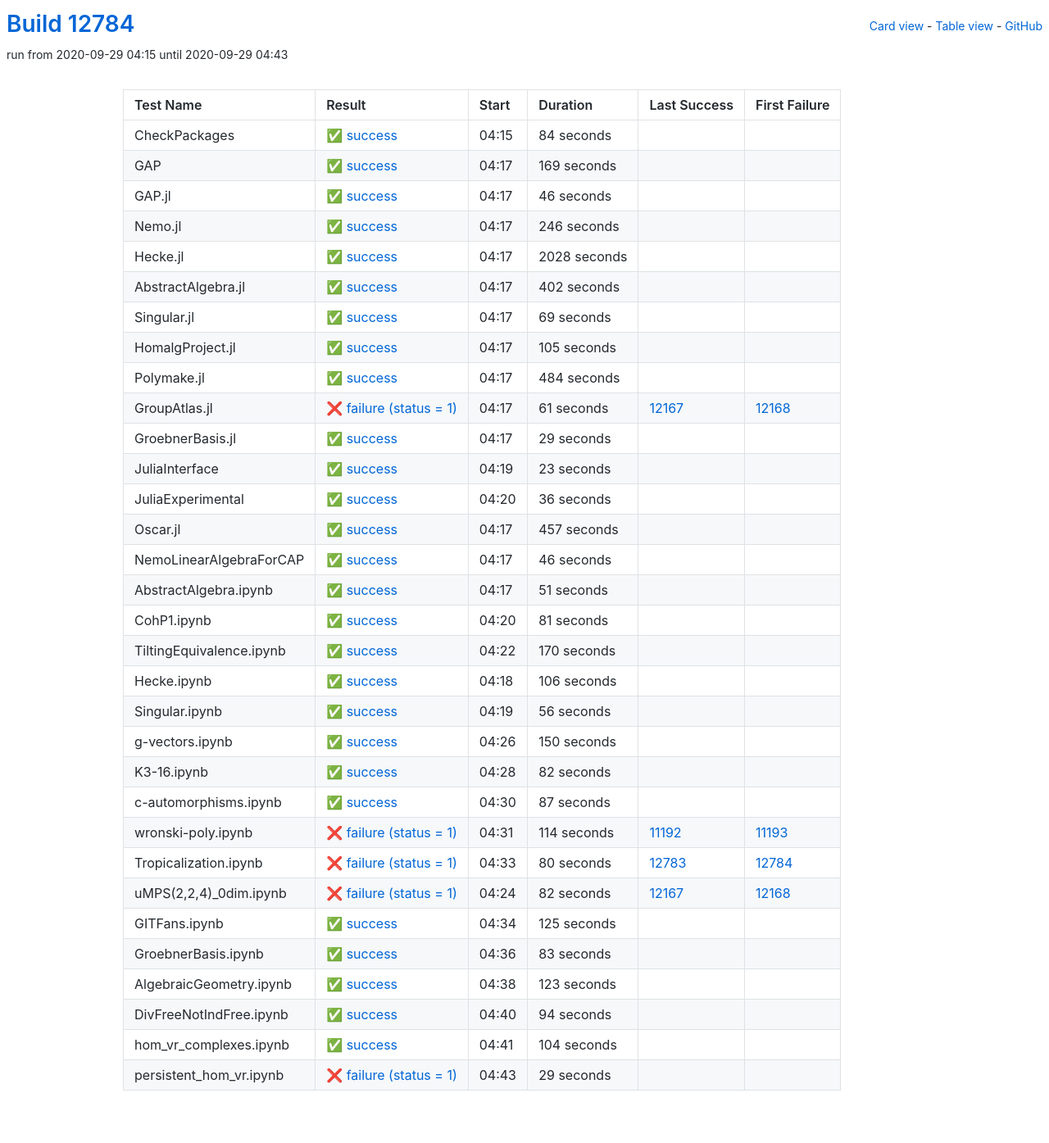
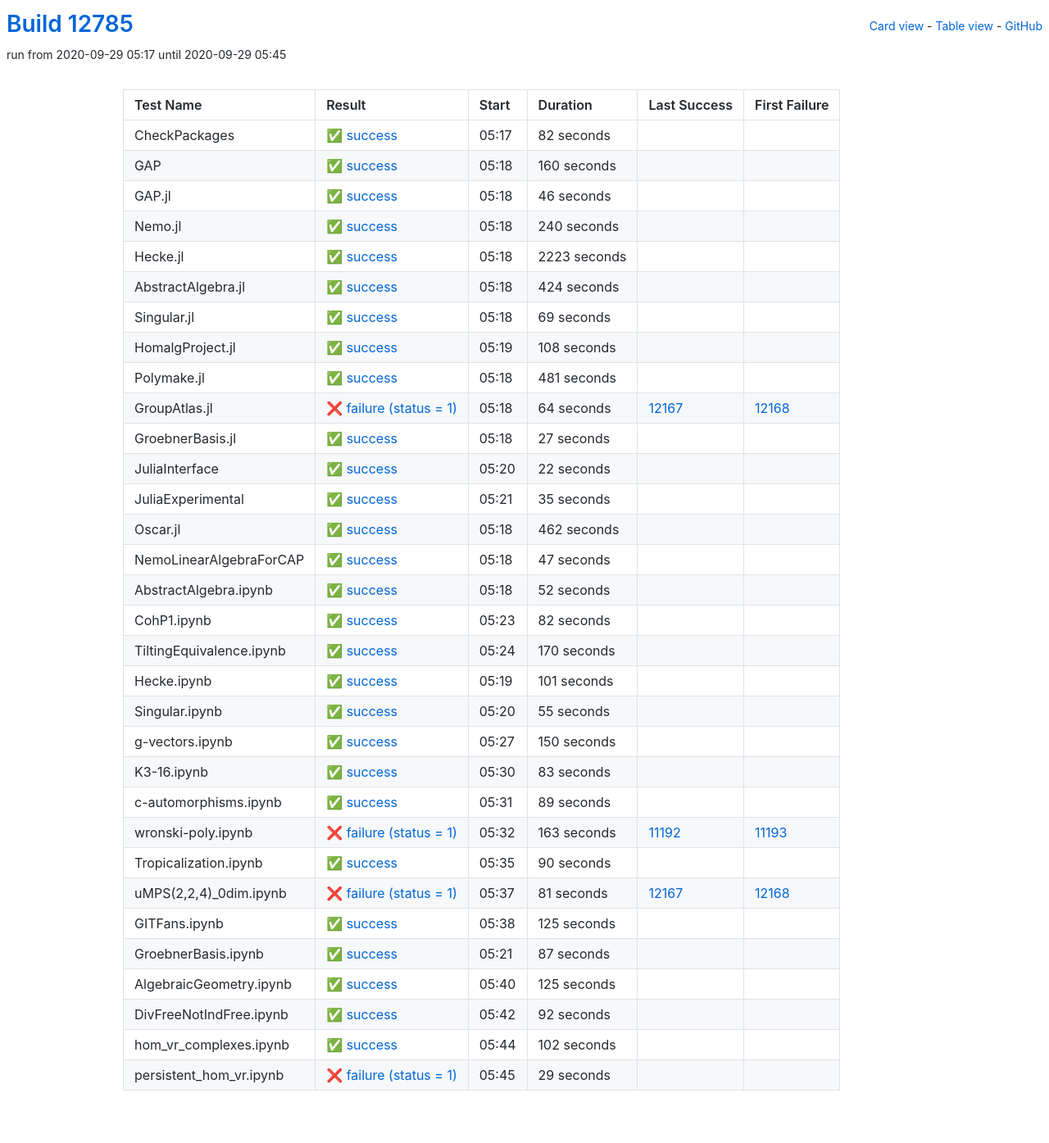
Before and after one commit to oscar-system/oscar-ci-status, a Jekyll site: the page built from table.html, in a window 1280 px wide. Shown: the whole page at 82% size. Built offline with Jekyll 4.4.1, drawn with Linux system fonts in a browser that asks for light colours.

Commit message:
Build #12785

```diff
--- a/_data/ci.yml
+++ b/_data/ci.yml
@@ -1,6 +1,6 @@
 ---
-build: 12784
-build_url: https://oscarci.mathematik.uni-kl.de/job/oscar/12784/
+build: 12785
+build_url: https://oscarci.mathematik.uni-kl.de/job/oscar/12785/
 job: oscar
 organization: oscar-system
 repo: oscar-ci-status
@@ -8,32 +8,32 @@
 tests:
 - name: CheckPackages
   id: checkpackages
-  log: https://oscarci.mathematik.uni-kl.de/job/oscar/12784/artifact/logs/build-12784/CheckPackages.log
-  start: 2020-09-29 04:15
+  log: https://oscarci.mathematik.uni-kl.de/job/oscar/12785/artifact/logs/build-12785/CheckPackages.log
+  start: 2020-09-29 05:17
   success: true
   exitcode: 0
   status: success
-  duration: 84
+  duration: 82
   last_success: false
   last_success_url:
   first_failure: false
   first_failure_url:
 - name: GAP
   id: gap
-  log: https://oscarci.mathematik.uni-kl.de/job/oscar/12784/artifact/logs/build-12784/GAP.log
-  start: 2020-09-29 04:17
+  log: https://oscarci.mathematik.uni-kl.de/job/oscar/12785/artifact/logs/build-12785/GAP.log
+  start: 2020-09-29 05:18
   success: true
   exitcode: 0
   status: success
-  duration: 169
+  duration: 160
   last_success: false
   last_success_url:
   first_failure: false
   first_failure_url:
 - name: GAP.jl
   id: gap-jl
-  log: https://oscarci.mathematik.uni-kl.de/job/oscar/12784/artifact/logs/build-12784/GAP.jl.log
-  start: 2020-09-29 04:17
+  log: https://oscarci.mathematik.uni-kl.de/job/oscar/12785/artifact/logs/build-12785/GAP.jl.log
+  start: 2020-09-29 05:18
   success: true
   exitcode: 0
   status: success
@@ -44,44 +44,44 @@
   first_failure_url:
 - name: Nemo.jl
   id: nemo-jl
-  log: https://oscarci.mathematik.uni-kl.de/job/oscar/12784/artifact/logs/build-12784/Nemo.jl.log
-  start: 2020-09-29 04:17
+  log: https://oscarci.mathematik.uni-kl.de/job/oscar/12785/artifact/logs/build-12785/Nemo.jl.log
+  start: 2020-09-29 05:18
   success: true
   exitcode: 0
   status: success
-  duration: 246
+  duration: 240
   last_success: false
   last_success_url:
   first_failure: false
   first_failure_url:
 - name: Hecke.jl
   id: hecke-jl
-  log: https://oscarci.mathematik.uni-kl.de/job/oscar/12784/artifact/logs/build-12784/Hecke.jl.log
-  start: 2020-09-29 04:17
+  log: https://oscarci.mathematik.uni-kl.de/job/oscar/12785/artifact/logs/build-12785/Hecke.jl.log
+  start: 2020-09-29 05:18
   success: true
   exitcode: 0
   status: success
-  duration: 2028
+  duration: 2223
   last_success: false
   last_success_url:
   first_failure: false
   first_failure_url:
 - name: AbstractAlgebra.jl
   id: abstractalgebra-jl
-  log: https://oscarci.mathematik.uni-kl.de/job/oscar/12784/artifact/logs/build-12784/AbstractAlgebra.jl.log
-  start: 2020-09-29 04:17
+  log: https://oscarci.mathematik.uni-kl.de/job/oscar/12785/artifact/logs/build-12785/AbstractAlgebra.jl.log
+  start: 2020-09-29 05:18
   success: true
   exitcode: 0
   status: success
-  duration: 402
+  duration: 424
   last_success: false
   last_success_url:
   first_failure: false
   first_failure_url:
 - name: Singular.jl
   id: singular-jl
-  log: https://oscarci.mathematik.uni-kl.de/job/oscar/12784/artifact/logs/build-12784/Singular.jl.log
-  start: 2020-09-29 04:17
+  log: https://oscarci.mathematik.uni-kl.de/job/oscar/12785/artifact/logs/build-12785/Singular.jl.log
+  start: 2020-09-29 05:18
   success: true
   exitcode: 0
   status: success
@@ -92,128 +92,128 @@
   first_failure_url:
 - name: HomalgProject.jl
   id: homalgproject-jl
-  log: https://oscarci.mathematik.uni-kl.de/job/oscar/12784/artifact/logs/build-12784/HomalgProject.jl.log
-  start: 2020-09-29 04:17
+  log: https://oscarci.mathematik.uni-kl.de/job/oscar/12785/artifact/logs/build-12785/HomalgProject.jl.log
+  start: 2020-09-29 05:19
   success: true
   exitcode: 0
   status: success
-  duration: 105
+  duration: 108
   last_success: false
   last_success_url:
   first_failure: false
   first_failure_url:
 - name: Polymake.jl
   id: polymake-jl
-  log: https://oscarci.mathematik.uni-kl.de/job/oscar/12784/artifact/logs/build-12784/Polymake.jl.log
-  start: 2020-09-29 04:17
+  log: https://oscarci.mathematik.uni-kl.de/job/oscar/12785/artifact/logs/build-12785/Polymake.jl.log
+  start: 2020-09-29 05:18
   success: true
   exitcode: 0
   status: success
-  duration: 484
+  duration: 481
   last_success: false
   last_success_url:
   first_failure: false
   first_failure_url:
 - name: GroupAtlas.jl
   id: groupatlas-jl
-  log: https://oscarci.mathematik.uni-kl.de/job/oscar/12784/artifact/logs/build-12784/GroupAtlas.jl.log
-  start: 2020-09-29 04:17
+  log: https://oscarci.mathematik.uni-kl.de/job/oscar/12785/artifact/logs/build-12785/GroupAtlas.jl.log
+  start: 2020-09-29 05:18
   success: false
   exitcode: 1
   status: failure
-  duration: 61
+  duration: 64
   last_success: 12167
   last_success_url: https://oscarci.mathematik.uni-kl.de/job/oscar/12167/
   first_failure: 12168
   first_failure_url: https://oscarci.mathematik.uni-kl.de/job/oscar/12168/
 - name: GroebnerBasis.jl
   id: groebnerbasis-jl
-  log: https://oscarci.mathematik.uni-kl.de/job/oscar/12784/artifact/logs/build-12784/GroebnerBasis.jl.log
-  start: 2020-09-29 04:17
+  log: https://oscarci.mathematik.uni-kl.de/job/oscar/12785/artifact/logs/build-12785/GroebnerBasis.jl.log
+  start: 2020-09-29 05:18
   success: true
   exitcode: 0
   status: success
-  duration: 29
+  duration: 27
   last_success: false
   last_success_url:
   first_failure: false
   first_failure_url:
 - name: JuliaInterface
   id: juliainterface
-  log: https://oscarci.mathematik.uni-kl.de/job/oscar/12784/artifact/logs/build-12784/JuliaInterface.log
-  start: 2020-09-29 04:19
+  log: https://oscarci.mathematik.uni-kl.de/job/oscar/12785/artifact/logs/build-12785/JuliaInterface.log
+  start: 2020-09-29 05:20
   success: true
   exitcode: 0
   status: success
-  duration: 23
+  duration: 22
   last_success: false
   last_success_url:
   first_failure: false
   first_failure_url:
 - name: JuliaExperimental
   id: juliaexperimental
-  log: https://oscarci.mathematik.uni-kl.de/job/oscar/12784/artifact/logs/build-12784/JuliaExperimental.log
-  start: 2020-09-29 04:20
+  log: https://oscarci.mathematik.uni-kl.de/job/oscar/12785/artifact/logs/build-12785/JuliaExperimental.log
+  start: 2020-09-29 05:21
   success: true
   exitcode: 0
   status: success
-  duration: 36
+  duration: 35
   last_success: false
   last_success_url:
   first_failure: false
   first_failure_url:
 - name: Oscar.jl
   id: oscar-jl
-  log: https://oscarci.mathematik.uni-kl.de/job/oscar/12784/artifact/logs/build-12784/Oscar.jl.log
-  start: 2020-09-29 04:17
+  log: https://oscarci.mathematik.uni-kl.de/job/oscar/12785/artifact/logs/build-12785/Oscar.jl.log
+  start: 2020-09-29 05:18
   success: true
   exitcode: 0
   status: success
-  duration: 457
+  duration: 462
   last_success: false
   last_success_url:
   first_failure: false
   first_failure_url:
 - name: NemoLinearAlgebraForCAP
   id: nemolinearalgebraforcap
-  log: https://oscarci.mathematik.uni-kl.de/job/oscar/12784/artifact/logs/build-12784/NemoLinearAlgebraForCAP.log
-  start: 2020-09-29 04:17
+  log: https://oscarci.mathematik.uni-kl.de/job/oscar/12785/artifact/logs/build-12785/NemoLinearAlgebraForCAP.log
+  start: 2020-09-29 05:18
   success: true
   exitcode: 0
   status: success
-  duration: 46
+  duration: 47
   last_success: false
   last_success_url:
   first_failure: false
   first_failure_url:
 - name: AbstractAlgebra.ipynb
   id: abstractalgebra-ipynb
-  log: https://oscarci.mathematik.uni-kl.de/job/oscar/12784/artifact/logs/build-12784/AbstractAlgebra.ipynb.log
-  start: 2020-09-29 04:17
+  log: https://oscarci.mathematik.uni-kl.de/job/oscar/12785/artifact/logs/build-12785/AbstractAlgebra.ipynb.log
+  start: 2020-09-29 05:18
   success: true
   exitcode: 0
   status: success
-  duration: 51
+  duration: 52
   last_success: false
   last_success_url:
   first_failure: false
   first_failure_url:
 - name: CohP1.ipynb
   id: cohp1-ipynb
-  log: https://oscarci.mathematik.uni-kl.de/job/oscar/12784/artifact/logs/build-12784/CohP1.ipynb.log
-  start: 2020-09-29 04:20
+  log: https://oscarci.mathematik.uni-kl.de/job/oscar/12785/artifact/logs/build-12785/CohP1.ipynb.log
+  start: 2020-09-29 05:23
   success: true
   exitcode: 0
   status: success
-  duration: 81
+  duration: 82
   last_success: false
   last_success_url:
   first_failure: false
   first_failure_url:
 - name: TiltingEquivalence.ipynb
   id: tiltingequivalence-ipynb
-  log: https://oscarci.mathematik.uni-kl.de/job/oscar/12784/artifact/logs/build-12784/TiltingEquivalence.ipynb.log
-  start: 2020-09-29 04:22
+  log: https://oscarci.mathematik.uni-kl.de/job/oscar/12785/artifact/logs/build-12785/TiltingEquivalence.ipynb.log
+  start: 2020-09-29 05:24
   success: true
   exitcode: 0
   status: success
@@ -224,32 +224,32 @@
   first_failure_url:
 - name: Hecke.ipynb
   id: hecke-ipynb
-  log: https://oscarci.mathematik.uni-kl.de/job/oscar/12784/artifact/logs/build-12784/Hecke.ipynb.log
-  start: 2020-09-29 04:18
+  log: https://oscarci.mathematik.uni-kl.de/job/oscar/12785/artifact/logs/build-12785/Hecke.ipynb.log
+  start: 2020-09-29 05:19
   success: true
   exitcode: 0
   status: success
-  duration: 106
+  duration: 101
   last_success: false
   last_success_url:
   first_failure: false
   first_failure_url:
 - name: Singular.ipynb
   id: singular-ipynb
-  log: https://oscarci.mathematik.uni-kl.de/job/oscar/12784/artifact/logs/build-12784/Singular.ipynb.log
-  start: 2020-09-29 04:19
+  log: https://oscarci.mathematik.uni-kl.de/job/oscar/12785/artifact/logs/build-12785/Singular.ipynb.log
+  start: 2020-09-29 05:20
   success: true
   exitcode: 0
   status: success
-  duration: 56
+  duration: 55
   last_success: false
   last_success_url:
   first_failure: false
   first_failure_url:
 - name: g-vectors.ipynb
   id: g-vectors-ipynb
-  log: https://oscarci.mathematik.uni-kl.de/job/oscar/12784/artifact/logs/build-12784/g-vectors.ipynb.log
-  start: 2020-09-29 04:26
+  log: https://oscarci.mathematik.uni-kl.de/job/oscar/12785/artifact/logs/build-12785/g-vectors.ipynb.log
+  start: 2020-09-29 05:27
   success: true
   exitcode: 0
   status: success
@@ -260,68 +260,68 @@
   first_failure_url:
 - name: K3-16.ipynb
   id: k3-16-ipynb
-  log: https://oscarci.mathematik.uni-kl.de/job/oscar/12784/artifact/logs/build-12784/K3-16.ipynb.log
-  start: 2020-09-29 04:28
+  log: https://oscarci.mathematik.uni-kl.de/job/oscar/12785/artifact/logs/build-12785/K3-16.ipynb.log
+  start: 2020-09-29 05:30
   success: true
   exitcode: 0
   status: success
-  duration: 82
+  duration: 83
   last_success: false
   last_success_url:
   first_failure: false
   first_failure_url:
 - name: c-automorphisms.ipynb
   id: c-automorphisms-ipynb
-  log: https://oscarci.mathematik.uni-kl.de/job/oscar/12784/artifact/logs/build-12784/c-automorphisms.ipynb.log
-  start: 2020-09-29 04:30
+  log: https://oscarci.mathematik.uni-kl.de/job/oscar/12785/artifact/logs/build-12785/c-automorphisms.ipynb.log
+  start: 2020-09-29 05:31
   success: true
   exitcode: 0
   status: success
-  duration: 87
+  duration: 89
   last_success: false
   last_success_url:
   first_failure: false
   first_failure_url:
 - name: wronski-poly.ipynb
   id: wronski-poly-ipynb
-  log: https://oscarci.mathematik.uni-kl.de/job/oscar/12784/artifact/logs/build-12784/wronski-poly.ipynb.log
-  start: 2020-09-29 04:31
+  log: https://oscarci.mathematik.uni-kl.de/job/oscar/12785/artifact/logs/build-12785/wronski-poly.ipynb.log
+  start: 2020-09-29 05:32
   success: false
   exitcode: 1
   status: failure
-  duration: 114
+  duration: 163
   last_success: 11192
   last_success_url: https://oscarci.mathematik.uni-kl.de/job/oscar/11192/
   first_failure: 11193
   first_failure_url: https://oscarci.mathematik.uni-kl.de/job/oscar/11193/
 - name: Tropicalization.ipynb
   id: tropicalization-ipynb
-  log: https://oscarci.mathematik.uni-kl.de/job/oscar/12784/artifact/logs/build-12784/Tropicalization.ipynb.log
-  start: 2020-09-29 04:33
+  log: https://oscarci.mathematik.uni-kl.de/job/oscar/12785/artifact/logs/build-12785/Tropicalization.ipynb.log
+  start: 2020-09-29 05:35
+  success: true
+  exitcode: 0
+  status: success
+  duration: 90
+  last_success: false
+  last_success_url:
+  first_failure: false
+  first_failure_url:
+- name: uMPS(2,2,4)_0dim.ipynb
+  id: umps-2-2-4-0dim-ipynb
+  log: https://oscarci.mathematik.uni-kl.de/job/oscar/12785/artifact/logs/build-12785/uMPS-2-2-4-_0dim.ipynb.log
+  start: 2020-09-29 05:37
   success: false
   exitcode: 1
   status: failure
-  duration: 80
-  last_success: 12783
-  last_success_url: https://oscarci.mathematik.uni-kl.de/job/oscar/12783/
-  first_failure: 12784
-  first_failure_url: https://oscarci.mathematik.uni-kl.de/job/oscar/12784/
-- name: uMPS(2,2,4)_0dim.ipynb
-  id: umps-2-2-4-0dim-ipynb
-  log: https://oscarci.mathematik.uni-kl.de/job/oscar/12784/artifact/logs/build-12784/uMPS-2-2-4-_0dim.ipynb.log
-  start: 2020-09-29 04:24
-  success: false
-  exitcode: 1
-  status: failure
-  duration: 82
+  duration: 81
   last_success: 12167
   last_success_url: https://oscarci.mathematik.uni-kl.de/job/oscar/12167/
   first_failure: 12168
   first_failure_url: https://oscarci.mathematik.uni-kl.de/job/oscar/12168/
 - name: GITFans.ipynb
   id: gitfans-ipynb
-  log: https://oscarci.mathematik.uni-kl.de/job/oscar/12784/artifact/logs/build-12784/GITFans.ipynb.log
-  start: 2020-09-29 04:34
+  log: https://oscarci.mathematik.uni-kl.de/job/oscar/12785/artifact/logs/build-12785/GITFans.ipynb.log
+  start: 2020-09-29 05:38
   success: true
   exitcode: 0
   status: success
@@ -332,56 +332,56 @@
   first_failure_url:
 - name: GroebnerBasis.ipynb
   id: groebnerbasis-ipynb
-  log: https://oscarci.mathematik.uni-kl.de/job/oscar/12784/artifact/logs/build-12784/GroebnerBasis.ipynb.log
-  start: 2020-09-29 04:36
+  log: https://oscarci.mathematik.uni-kl.de/job/oscar/12785/artifact/logs/build-12785/GroebnerBasis.ipynb.log
+  start: 2020-09-29 05:21
   success: true
   exitcode: 0
   status: success
-  duration: 83
+  duration: 87
   last_success: false
   last_success_url:
   first_failure: false
   first_failure_url:
 - name: AlgebraicGeometry.ipynb
   id: algebraicgeometry-ipynb
-  log: https://oscarci.mathematik.uni-kl.de/job/oscar/12784/artifact/logs/build-12784/AlgebraicGeometry.ipynb.log
-  start: 2020-09-29 04:38
+  log: https://oscarci.mathematik.uni-kl.de/job/oscar/12785/artifact/logs/build-12785/AlgebraicGeometry.ipynb.log
+  start: 2020-09-29 05:40
   success: true
   exitcode: 0
   status: success
-  duration: 123
+  duration: 125
   last_success: false
   last_success_url:
   first_failure: false
   first_failure_url:
 - name: DivFreeNotIndFree.ipynb
   id: divfreenotindfree-ipynb
-  log: https://oscarci.mathematik.uni-kl.de/job/oscar/12784/artifact/logs/build-12784/DivFreeNotIndFree.ipynb.log
-  start: 2020-09-29 04:40
+  log: https://oscarci.mathematik.uni-kl.de/job/oscar/12785/artifact/logs/build-12785/DivFreeNotIndFree.ipynb.log
+  start: 2020-09-29 05:42
   success: true
   exitcode: 0
   status: success
-  duration: 94
+  duration: 92
   last_success: false
   last_success_url:
   first_failure: false
   first_failure_url:
 - name: hom_vr_complexes.ipynb
   id: hom-vr-complexes-ipynb
-  log: https://oscarci.mathematik.uni-kl.de/job/oscar/12784/artifact/logs/build-12784/hom_vr_complexes.ipynb.log
-  start: 2020-09-29 04:41
+  log: https://oscarci.mathematik.uni-kl.de/job/oscar/12785/artifact/logs/build-12785/hom_vr_complexes.ipynb.log
+  start: 2020-09-29 05:44
   success: true
   exitcode: 0
   status: success
-  duration: 104
+  duration: 102
   last_success: false
   last_success_url:
   first_failure: false
   first_failure_url:
 - name: persistent_hom_vr.ipynb
   id: persistent-hom-vr-ipynb
-  log: https://oscarci.mathematik.uni-kl.de/job/oscar/12784/artifact/logs/build-12784/persistent_hom_vr.ipynb.log
-  start: 2020-09-29 04:43
+  log: https://oscarci.mathematik.uni-kl.de/job/oscar/12785/artifact/logs/build-12785/persistent_hom_vr.ipynb.log
+  start: 2020-09-29 05:45
   success: false
   exitcode: 1
   status: failure
```
Also changed, not shown: README.md.
